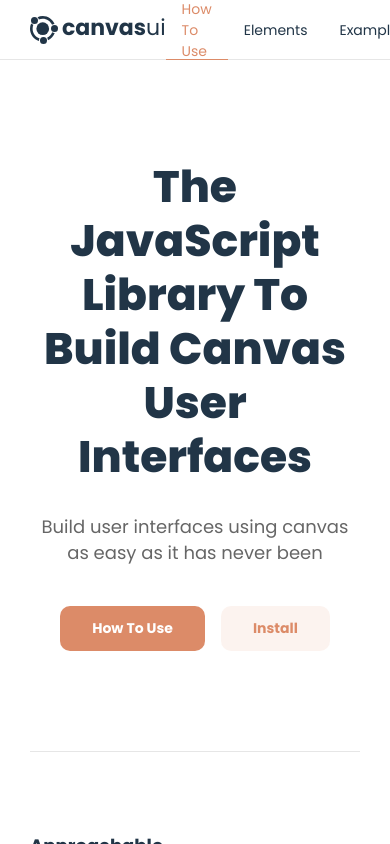
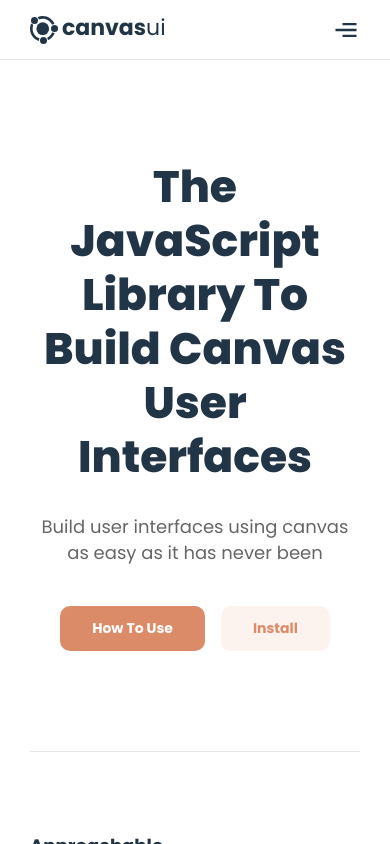
Before and after one commit to martiserra99/canvas-user-interface-docs, a Next.js app: page / in a window 390 px wide. Shown: the top 844 px of the page. Built offline with nearby package versions, Linux system fonts and the light colour scheme.

Commit message:
Make header responsive

```diff
--- a/src/components/github-icon.js
+++ b/src/layout/header/components/ic-github.js
@@ -1,4 +1,4 @@
-export default function GithubIcon({ fill = "black" }) {
+export default function IcGithub({ fill = "black" }) {
   return (
     <svg
       width="24"
--- a/src/components/linkedin-icon.js
+++ b/src/layout/header/components/ic-linkedin.js
@@ -1,4 +1,4 @@
-export default function LinkedinIcon({ fill = "black" }) {
+export default function IcLinkedin({ fill = "black" }) {
   return (
     <svg
       width="24"
--- a/src/components/web-icon.js
+++ b/src/layout/header/components/ic-web.js
@@ -1,4 +1,4 @@
-export default function WebIcon({ fill = "black" }) {
+export default function IcWeb({ fill = "black" }) {
   return (
     <svg
       width="24"
--- /dev/null
+++ b/src/layout/header/components/menu.js
@@ -0,0 +1,39 @@
+import styles from "./menu.module.scss";
+
+export default function Menu({ open, onClick }) {
+  const content = open ? (
+    <svg
+      width="32"
+      height="32"
+      viewBox="0 0 32 32"
+      fill="none"
+      xmlns="http://www.w3.org/2000/svg"
+      className={styles.svg}
+    >
+      <path
+        d="M16 14.1147L22.6 7.51468L24.4853 9.40001L17.8853 16L24.4853 22.6L22.6 24.4853L16 17.8853L9.40001 24.4853L7.51468 22.6L14.1147 16L7.51468 9.40001L9.40001 7.51468L16 14.1147Z"
+        fill="inherit"
+      />
+    </svg>
+  ) : (
+    <svg
+      width="32"
+      height="32"
+      viewBox="0 0 32 32"
+      fill="none"
+      xmlns="http://www.w3.org/2000/svg"
+      className={styles.svg}
+    >
+      <path
+        d="M28 24H12V21.3333H28V24ZM28 17.3333H4V14.6667H28V17.3333ZM28 10.6667H12V8H28V10.6667Z"
+        fill="inherit"
+      />
+    </svg>
+  );
+
+  return (
+    <button className={styles.menu} onClick={onClick}>
+      {content}
+    </button>
+  );
+}
--- /dev/null
+++ b/src/layout/header/components/menu.module.scss
@@ -0,0 +1,28 @@
+@use "styles/variables" as *;
+
+.menu {
+  display: flex;
+  justify-content: center;
+  align-items: center;
+  margin-right: -0.4rem;
+  padding: 0.4rem;
+  background: transparent;
+  border: none;
+  fill: $color-primary;
+  cursor: pointer;
+  transition: all 0.2s ease;
+
+  &:hover {
+    fill-opacity: 0.8;
+  }
+
+  @media (min-width: 43.75em /* 700px */) {
+    display: none;
+  }
+}
+
+.svg {
+  fill: inherit;
+  width: 2.8rem;
+  height: 2.8rem;
+}
--- a/src/layout/header/navigation/navigation.js
+++ b/src/layout/header/components/nav-mobile/nav-mobile.js
@@ -1,13 +1,16 @@
-import styles from "./navigation.module.scss";
+import styles from "./nav-mobile.module.scss";
 
 import Link from "next/link";
-import GithubIcon from "src/components/github-icon";
-import LinkedinIcon from "src/components/linkedin-icon";
-import WebIcon from "src/components/web-icon";
 
-export default function Navigation() {
+import IcGithub from "../ic-github";
+import IcLinkedin from "../ic-linkedin";
+import IcWeb from "../ic-web";
+
+export default function NavMobile({ open }) {
+  let className = styles.nav;
+  if (open) className += " " + styles.open;
   return (
-    <nav className={styles.navigation}>
+    <div className={className}>
       <div className={styles.links}>
         <Link href="/" className={styles.link + " " + styles.selected}>
           How To Use
@@ -21,15 +24,15 @@ export default function Navigation() {
       </div>
       <div className={styles.icons}>
         <a href="#" className={styles.icon}>
-          <GithubIcon fill="inherit" />
+          <IcGithub fill="inherit" />
         </a>
         <a href="#" className={styles.icon}>
-          <LinkedinIcon fill="inherit" />
+          <IcLinkedin fill="inherit" />
         </a>
         <a href="#" className={styles.icon}>
-          <WebIcon fill="inherit" />
+          <IcWeb fill="inherit" />
         </a>
       </div>
-    </nav>
+    </div>
   );
 }
--- /dev/null
+++ b/src/layout/header/components/nav-mobile/nav-mobile.module.scss
@@ -0,0 +1,74 @@
+@use "styles/variables" as *;
+
+.nav {
+  position: fixed;
+  inset: 0;
+  top: $header-height;
+  opacity: 0;
+  background: white;
+  padding-top: 4rem;
+  overflow: hidden;
+  transition: all 0.2s ease;
+
+  &.open {
+    opacity: 1;
+  }
+
+  @media (min-width: 43.75em /* 700px */) {
+    display: none;
+  }
+}
+
+.links {
+  display: flex;
+  flex-direction: column;
+  max-width: 25rem;
+  margin: 0 auto;
+  margin-bottom: 1.75rem;
+}
+
+.link {
+  display: flex;
+  justify-content: flex-start;
+  align-items: center;
+  height: 6rem;
+  font-size: 1.4rem;
+  color: $color-primary;
+  text-decoration: none;
+  border-top: 1px solid transparent;
+  border-bottom: 1px solid $color-divider;
+  transition: all 0.2s ease;
+
+  &.selected {
+    color: $color-accent;
+    border-bottom: 1px solid $color-accent;
+  }
+
+  &:hover {
+    color: $color-accent;
+  }
+}
+
+.icons {
+  display: flex;
+  align-items: center;
+  justify-content: center;
+}
+
+.icon {
+  display: flex;
+  justify-content: center;
+  align-items: center;
+  padding: 0.8rem;
+  fill: $color-secondary;
+  transition: all 0.2s ease;
+
+  &:hover {
+    fill: $color-primary;
+  }
+
+  > * {
+    width: 2rem;
+    height: 2rem;
+  }
+}
--- /dev/null
+++ b/src/layout/header/components/nav/nav.js
@@ -0,0 +1,36 @@
+import styles from "./nav.module.scss";
+
+import Link from "next/link";
+
+import IcGithub from "src/layout/header/components/ic-github";
+import IcLinkedin from "src/layout/header/components/ic-linkedin";
+import IcWeb from "src/layout/header/components/ic-web";
+
+export default function Nav() {
+  return (
+    <nav className={styles.nav}>
+      <div className={styles.links}>
+        <Link href="/" className={styles.link + " " + styles.selected}>
+          How To Use
+        </Link>
+        <Link href="/" className={styles.link}>
+          Elements
+        </Link>
+        <Link href="/" className={styles.link}>
+          Examples
+        </Link>
+      </div>
+      <div className={styles.icons}>
+        <a href="#" className={styles.icon}>
+          <IcGithub fill="inherit" />
+        </a>
+        <a href="#" className={styles.icon}>
+          <IcLinkedin fill="inherit" />
+        </a>
+        <a href="#" className={styles.icon}>
+          <IcWeb fill="inherit" />
+        </a>
+      </div>
+    </nav>
+  );
+}
--- a/src/layout/header/navigation/navigation.module.scss
+++ b/src/layout/header/components/nav/nav.module.scss
@@ -1,9 +1,13 @@
 @use "styles/variables" as *;
 
-.navigation {
+.nav {
+  display: none;
   height: 100%;
-  display: flex;
   gap: 2rem;
+
+  @media (min-width: 43.75em /* 700px */) {
+    display: flex;
+  }
 }
 
 .links {
--- a/src/layout/header/header.js
+++ b/src/layout/header/header.js
@@ -1,15 +1,24 @@
 import styles from "./header.module.scss";
 
-import Logo from "./logo/logo";
-import Navigation from "./navigation/navigation";
+import { useState } from "react";
+
+import Logo from "./components/logo";
+import Menu from "./components/menu";
+import Nav from "./components/nav/nav";
+import NavMobile from "./components/nav-mobile/nav-mobile";
 
 export default function Header() {
+  const [open, setOpen] = useState(false);
   return (
-    <header className={styles.header}>
-      <div className={styles.content}>
-        <Logo />
-        <Navigation />
-      </div>
-    </header>
+    <>
+      <header className={styles.header}>
+        <div className={styles.content}>
+          <Logo />
+          <Nav />
+          <Menu open={open} onClick={() => setOpen((open) => !open)} />
+        </div>
+      </header>
+      <NavMobile open={open} />
+    </>
   );
 }
```
Also changed, not shown: src/layout/header/components/logo.js (renamed from src/layout/header/logo/logo.js), src/layout/header/components/logo.module.scss (renamed from src/layout/header/logo/logo.module.scss).
